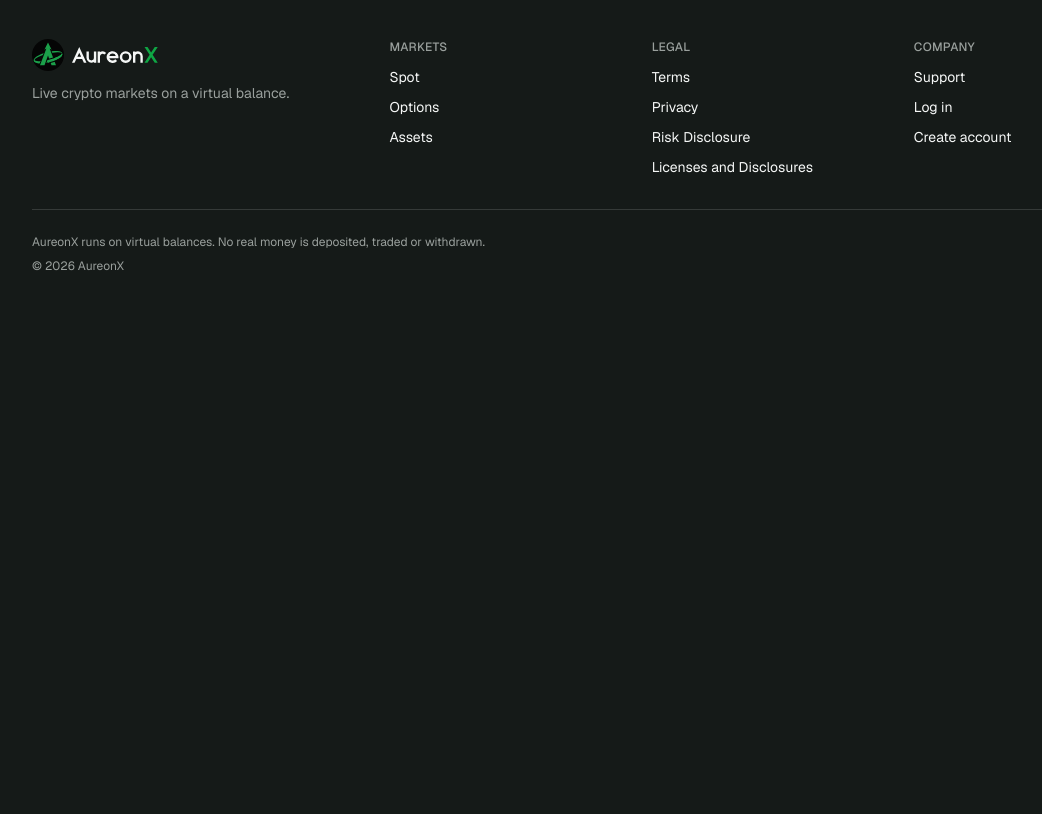
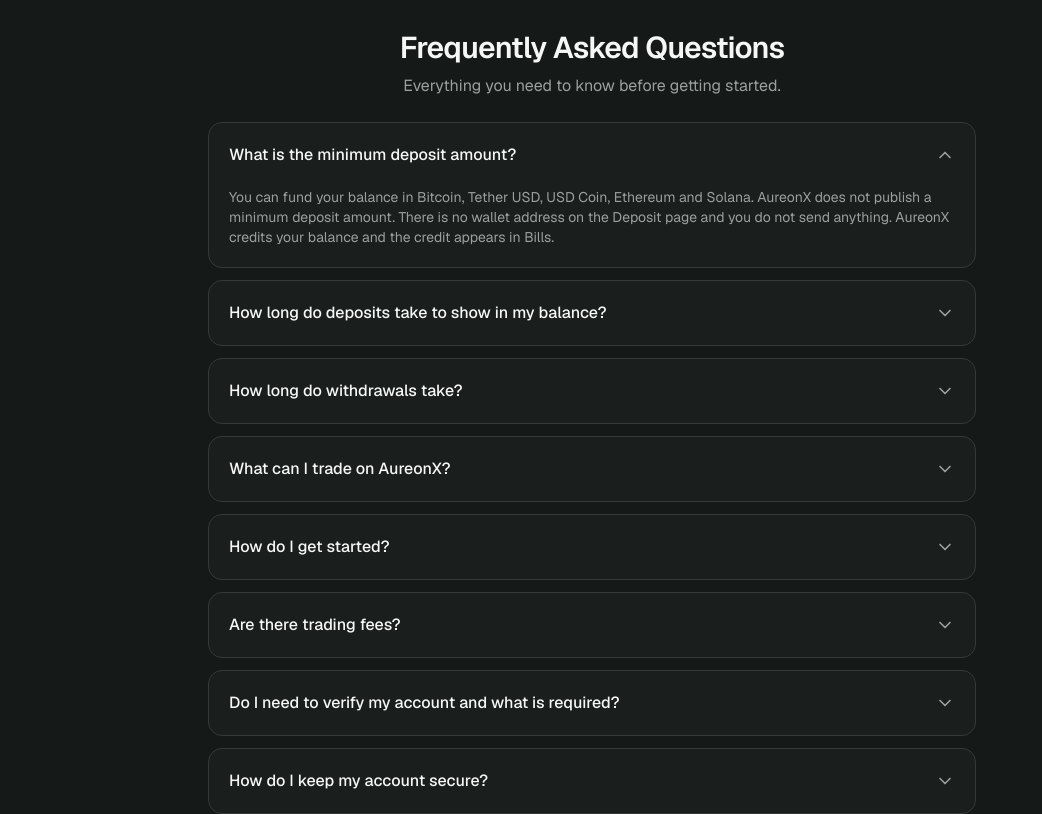
Before and after one commit to apparentlybenz-glitch/Aureondao, a Next.js app: page / in a window 1280 px wide. Shown: the part 1140-1954 px from the top of the page, without its empty margins (48-1090 px from the left). Before the commit the page ends 1438 px from the top, so only its background shows below. Built offline with nearby package versions, Linux system fonts and the light colour scheme; no server answers; the database is empty.

Commit message:
Add FAQ accordion to the landing page
Co-authored-by: apparentlybenz-glitch <apparentlybenz@gmail.com>
Co-Authored-By: Claude Sonnet 5.5 <noreply@anthropic.com>
Claude-Session: https://claude.ai/code/session_01DkM5vdKsT5GWjt9eYoY477

```diff
--- a/messages/en.json
+++ b/messages/en.json
@@ -1,4 +1,50 @@
 {
+  "Faq": {
+    "title": "Frequently Asked Questions",
+    "subtitle": "Everything you need to know before getting started.",
+    "items": {
+      "deposit": {
+        "question": "What is the minimum deposit amount?",
+        "answer": "You can fund your balance in {coins}. AureonX does not publish a minimum deposit amount. There is no wallet address on the Deposit page and you do not send anything. AureonX credits your balance and the credit appears in Bills."
+      },
+      "depositTime": {
+        "question": "How long do deposits take to show in my balance?",
+        "answer": "AureonX does not publish a deposit time. A credit shows in your Assets total and in Bills as soon as it is applied to your account. If you are waiting on one, open a ticket from the support icon."
+      },
+      "withdrawTime": {
+        "question": "How long do withdrawals take?",
+        "answer": "Withdrawals are not open. The Withdraw page shows the coins and networks but it is view only and takes no request. Your balance stays on AureonX."
+      },
+      "trade": {
+        "question": "What can I trade on AureonX?",
+        "answer": "Spot lets you buy and sell USDT pairs at the live best price. Pick a pair from the Market tab or the picker on the Spot screen. Options lets you call Rise or Fall on a pair for the period shown. Forex has its own screen under Trade and its order form is not open yet. Transfer moves money between your own wallets. There is no Perpetual product."
+      },
+      "start": {
+        "question": "How do I get started?",
+        "answer": "Create an account with your email and a password. Add a nickname if you want one and accept the terms. You land on Home. Your balance starts at zero until AureonX credits it. Then open Trade, choose Spot or Options and place your first order."
+      },
+      "fees": {
+        "question": "Are there trading fees?",
+        "answer": "Yes. Spot orders and Options positions carry a fee. Each fee is a separate row in Bills, so you can always see what you paid. Transfers between your own wallets and deposits have no fee row."
+      },
+      "verification": {
+        "question": "Do I need to verify my account and what is required?",
+        "answer": "Verification is optional for now and it does not block trading or transfers. To start it, open Profile and choose Verification. You enter your country, document type, name, date of birth and city, then upload one photo. You must be at least 18. Your status shows as Not verified, Pending review, Verified or Rejected."
+      },
+      "security": {
+        "question": "How do I keep my account secure?",
+        "answer": "Open Profile and then Security. Use a strong password and change it there at any time. You can also turn on an authenticator app, which is optional. Once it is on, you enter a code from the app each time you sign in. Passkeys and phone verification are not available yet."
+      },
+      "prices": {
+        "question": "How often do prices and charts update?",
+        "answer": "Prices on Home and Market refresh about every 5 seconds. If a price is more than a minute old it is marked Delayed. Charts come from the TradingView widget, which has its own feed. It can differ slightly from the price your order fills at."
+      },
+      "support": {
+        "question": "How do I contact support?",
+        "answer": "Tap the support icon in the top bar, then choose a topic and write your subject and message. Messages can be up to 2,000 characters. Your ticket stays under Your tickets and AureonX Support replies in the same thread. You also get a notice when a reply arrives. There is no live chat."
+      }
+    }
+  },
   "Metadata": {
     "title": "AureonX",
     "description": "Multi-asset trading on a virtual balance. No real money."
--- a/src/app/(landing)/page.tsx
+++ b/src/app/(landing)/page.tsx
@@ -3,6 +3,7 @@ import Link from "next/link";
 import { ArrowLeftRight, ChartCandlestick, Timer } from "lucide-react";
 import { getTranslations } from "next-intl/server";
 import { useTranslations } from "next-intl";
+import { Faq } from "@/components/landing/faq";
 import { HeroVisual } from "@/components/landing/hero-visual";
 import { buttonVariants } from "@/components/ui/button";
 import { cn } from "@/lib/utils";
@@ -79,6 +80,8 @@ export default function LandingPage() {
           ))}
         </ol>
       </section>
+
+      <Faq />
     </main>
   );
 }
--- /dev/null
+++ b/src/components/landing/faq-items.tsx
@@ -0,0 +1,35 @@
+import type { ReactNode } from "react";
+import { COINS } from "@/lib/coins";
+
+export type FaqItem = { id: string; question: string; answer: ReactNode };
+
+// Keys under `Faq.items` in messages/en.json, in display order.
+export const FAQ_KEYS = [
+  "deposit",
+  "depositTime",
+  "withdrawTime",
+  "trade",
+  "start",
+  "fees",
+  "verification",
+  "security",
+  "prices",
+  "support",
+] as const;
+
+type Translate = (key: string, values?: Record<string, string>) => string;
+
+function joinList(names: readonly string[]): string {
+  return names.length < 2 ? names.join("") : `${names.slice(0, -1).join(", ")} and ${names[names.length - 1]}`;
+}
+
+// Item 1 names the deposit coins from the shared config (src/lib/coins.ts).
+// No minimum amounts exist in the app, so it is a plain explanation, not a table.
+export function buildFaqItems(t: Translate, coinName: (symbol: string) => string): FaqItem[] {
+  const coins = joinList(COINS.map((c) => coinName(c.symbol)));
+  return FAQ_KEYS.map((key) => ({
+    id: key,
+    question: t(`items.${key}.question`),
+    answer: <p>{t(`items.${key}.answer`, { coins })}</p>,
+  }));
+}
--- /dev/null
+++ b/src/components/landing/faq.tsx
@@ -0,0 +1,81 @@
+"use client";
+
+import { useId, useState } from "react";
+import { ChevronDown } from "lucide-react";
+import { useTranslations } from "next-intl";
+import { cn } from "@/lib/utils";
+import { buildFaqItems } from "./faq-items";
+
+export function Faq() {
+  const t = useTranslations("Faq");
+  const tDeposit = useTranslations("Deposit");
+  const base = useId();
+  const items = buildFaqItems(
+    (key, values) => t(key as never, values as never),
+    (symbol) => tDeposit(`coins.${symbol}` as never),
+  );
+  const [open, setOpen] = useState<ReadonlySet<string>>(() => new Set([items[0].id]));
+
+  function toggle(id: string) {
+    setOpen((prev) => {
+      const next = new Set(prev);
+      if (!next.delete(id)) next.add(id);
+      return next;
+    });
+  }
+
+  return (
+    <section aria-labelledby={`${base}-title`} className="mx-auto w-full max-w-3xl space-y-6">
+      <div className="space-y-2 text-center">
+        <h2 id={`${base}-title`} className="text-2xl font-semibold tracking-tight md:text-3xl">
+          {t("title")}
+        </h2>
+        <p className="text-sm text-muted-foreground md:text-base">{t("subtitle")}</p>
+      </div>
+      <div className="space-y-3">
+        {items.map((item) => {
+          const isOpen = open.has(item.id);
+          const buttonId = `${base}-${item.id}-button`;
+          const panelId = `${base}-${item.id}-panel`;
+          return (
+            <div key={item.id} className="rounded-xl border bg-card">
+              <h3>
+                <button
+                  type="button"
+                  id={buttonId}
+                  aria-expanded={isOpen}
+                  aria-controls={panelId}
+                  onClick={() => toggle(item.id)}
+                  className="flex w-full items-center justify-between gap-4 rounded-xl p-4 text-left text-base font-medium outline-none focus-visible:ring-2 focus-visible:ring-ring md:p-5"
+                >
+                  <span>{item.question}</span>
+                  <ChevronDown
+                    aria-hidden="true"
+                    className={cn(
+                      "size-5 shrink-0 text-muted-foreground transition-transform duration-200 motion-reduce:transition-none",
+                      isOpen && "rotate-180",
+                    )}
+                  />
+                </button>
+              </h3>
+              <div
+                id={panelId}
+                role="region"
+                aria-labelledby={buttonId}
+                inert={!isOpen}
+                className={cn(
+                  "grid transition-[grid-template-rows] duration-200 motion-reduce:transition-none",
+                  isOpen ? "grid-rows-[1fr]" : "grid-rows-[0fr]",
+                )}
+              >
+                <div className="overflow-hidden">
+                  <div className="px-4 pb-4 text-sm text-muted-foreground md:px-5 md:pb-5">{item.answer}</div>
+                </div>
+              </div>
+            </div>
+          );
+        })}
+      </div>
+    </section>
+  );
+}
```
Also changed, not shown: 1 other file (tests, documents, lock files or other folders).
